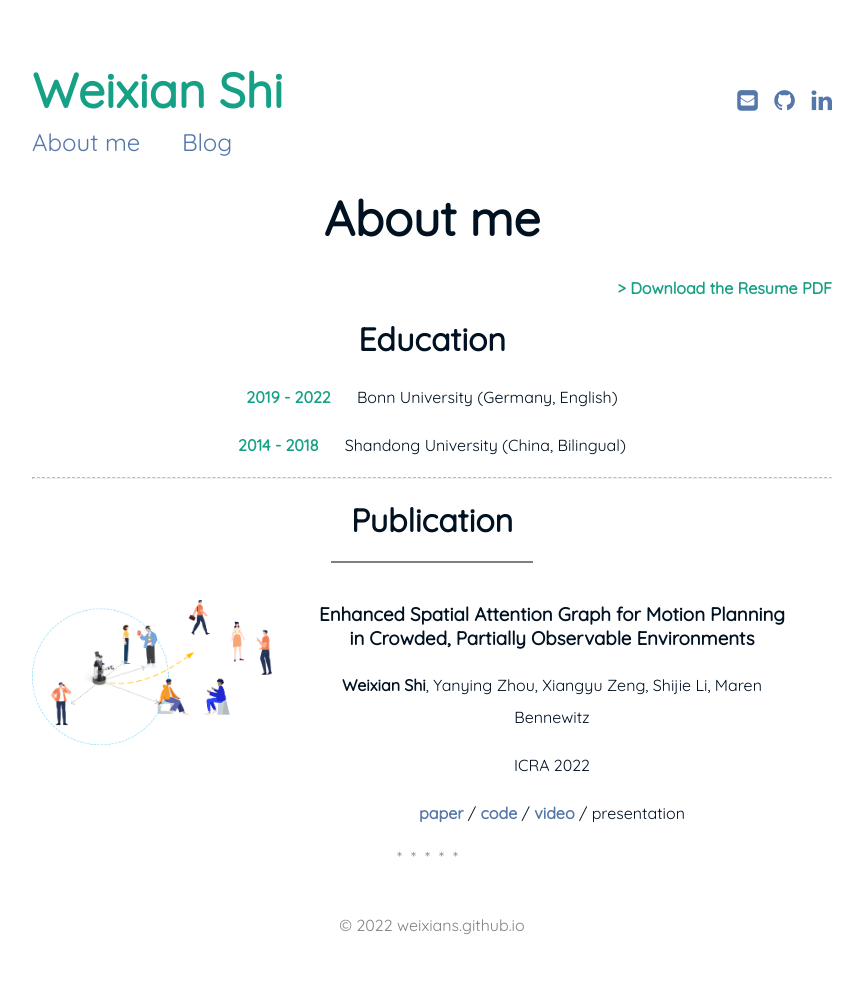
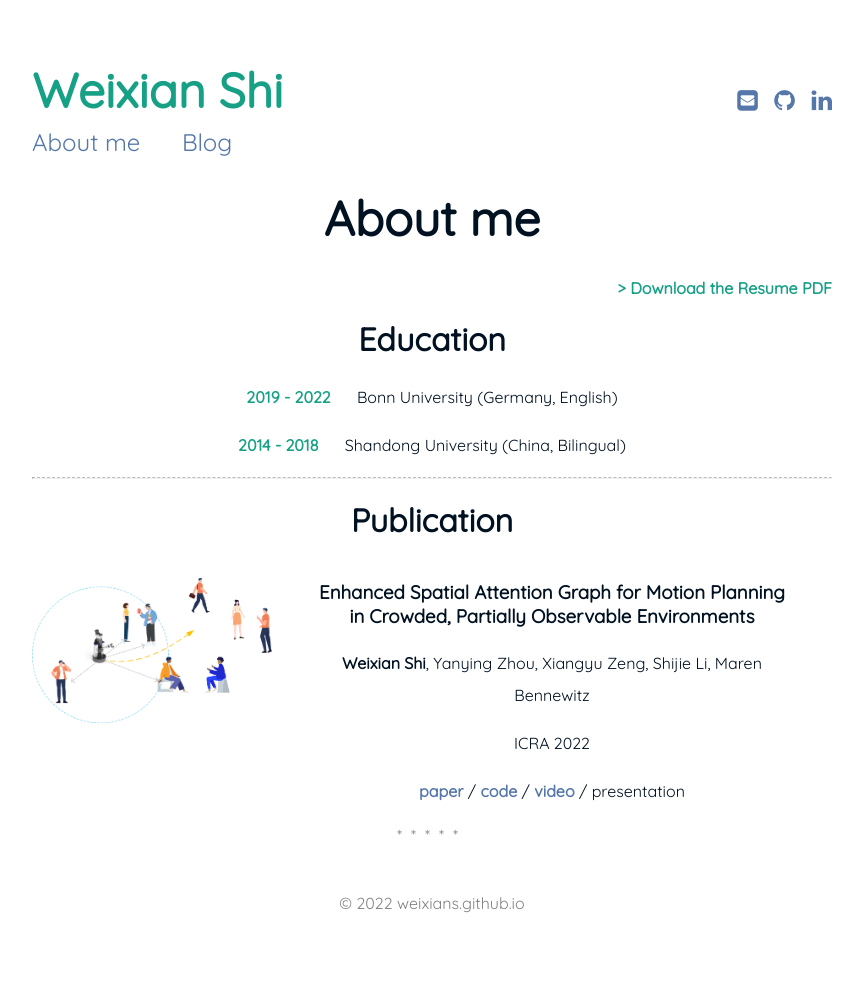
Before and after one commit to weixians/weixians.github.io, a Jekyll site: the page built from about_me.html, in a window 1280 px wide. Shown: the whole page, without its empty margins (208-1071 px from the left). Built offline with Jekyll 4.4.1, drawn with Linux system fonts in a browser that asks for light colours; after the commit the page ends 979 px from its top, so only the background shows below that.

Commit message:
change content

```diff
--- a/about_me.html
+++ b/about_me.html
@@ -27,10 +27,7 @@ subtitle:
     <hr class="dashed"/>
 
     <h1>Publication</h1>
-
-    <div style="border: 0.5px solid gray;width:200px;height:0;margin-left: 50%; transform: translate(-50%,-50%);"></div>
-    &nbsp;
-
+<!--    <div style="border: 0.5px solid gray;width:200px;height:0;margin-left: 50%; transform: translate(-50%,-50%);"></div>-->
     <div style="height:220px;">
         <div style="width:30%; height:auto; float:left; display:inline; margin-top: 2%">
             <img src="/assets/img/paper_esa.png" alt="">
```
